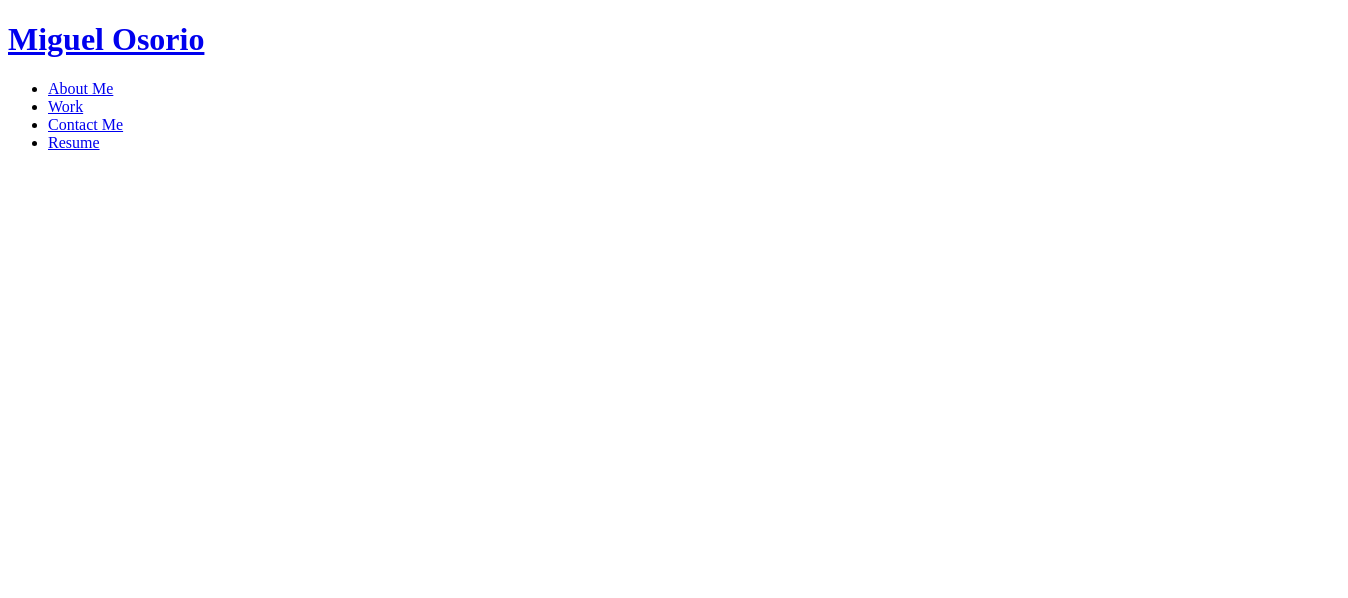
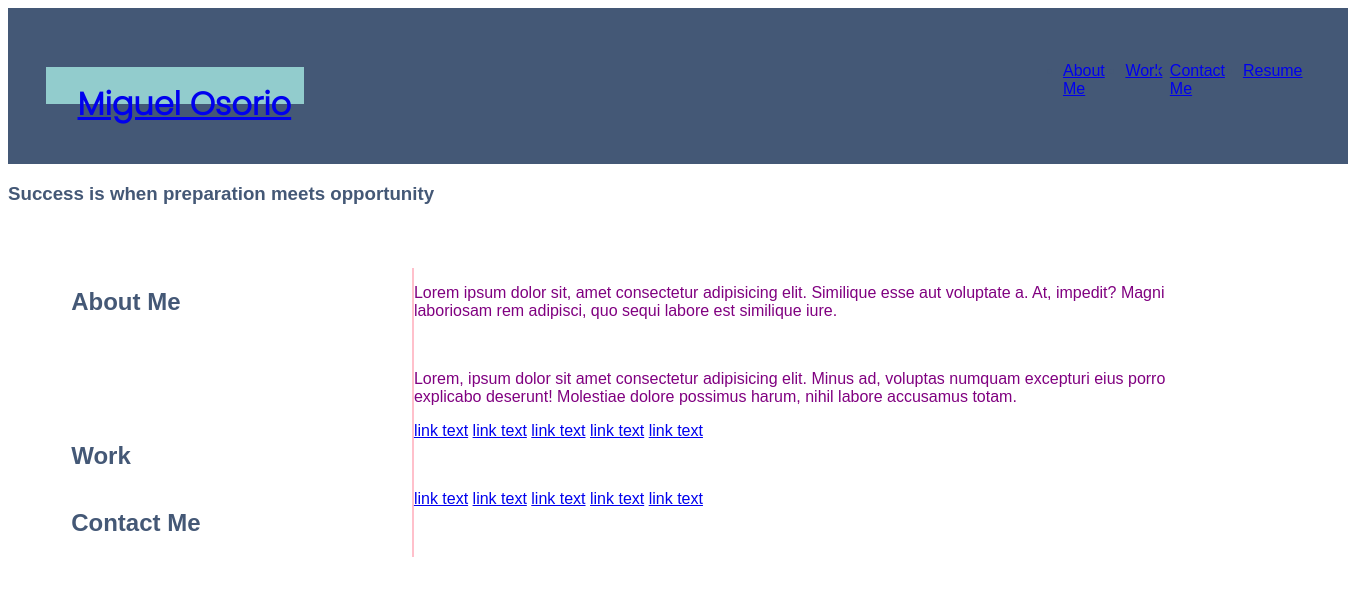
Before and after one commit to miguelxosorio/professional-portfolio, a plain HTML site: page index.html in a window 1280 px wide. Shown: the whole page, 1348 px wide, since content can reach past the window. Drawn offline with Linux system fonts and the light colour scheme.

Commit message:
updating CSS styling

```diff
--- a/assets/style.css
+++ b/assets/style.css
@@ -0,0 +1,63 @@
+* {
+  /* margin: 0.5px;
+    padding: 0; */
+  /* box-sizing: border-box; */
+}
+
+:root {
+  --primary-color: #92cccd;
+  --secondary-color: #445876;
+}
+
+body {
+  font-family: Arial, Helvetica, sans-serif;
+  color: var(--secondary-color);
+}
+
+header {
+  width: 100%;
+  background-color: var(--secondary-color);
+  display: flex;
+  justify-content: space-between;
+  height: 10vh; /* viewport height */
+  padding: 3%;
+}
+
+header h1 {
+  background-color: var(--primary-color);
+  /* font-weight: bolder; */
+  padding: 1%;
+  padding-left: 2.5%;
+  font-family: 'Poppins', sans-serif;
+}
+
+header nav ul {
+  display: flex;
+  justify-content: space-evenly;
+}
+
+li{
+    padding-right:3%;
+}
+
+.container{
+    margin: 2%;
+    padding:3%;
+}
+
+.row{
+    display: flex;
+}
+
+.leftnav {
+    border-right: 2px solid black;
+    width:30%;
+    max-width:30%;
+    border-color: pink;
+}
+
+.content{
+    width:70%;
+    color: purple
+
+}
--- a/index.html
+++ b/index.html
@@ -1,10 +1,15 @@
 <!DOCTYPE html>
 <html lang="en">
-
   <head>
-    <meta charset="UTF-8">
+    <meta charset="UTF-8" />
     <title>Professional Portfolio</title>
-    <link rel="stylesheet" href="./assets/style.css"
+    <link rel="preconnect" href="https://fonts.googleapis.com" />
+    <link rel="preconnect" href="https://fonts.gstatic.com" crossorigin />
+    <link
+      href="https://fonts.googleapis.com/css2?family=Poppins:wght@300&display=swap"
+      rel="stylesheet"
+    />
+    <link rel="stylesheet" href="./assets/style.css" />
   </head>
 
   <body>
@@ -30,5 +35,56 @@
       </nav>
     </header>
 
+    <section class="hero">
+      <div class="subtitle">
+        <h3>Success is when preparation meets opportunity</h3>
+      </div>
+    </section>
+    <main class="container">
+      <article class="row">
+        <aside class="leftnav">
+          <h2>About Me</h2>
+        </aside>
+        <section class="content">
+          <p>
+            Lorem ipsum dolor sit, amet consectetur adipisicing elit. Similique
+            esse aut voluptate a. At, impedit? Magni laboriosam rem adipisci,
+            quo sequi labore est similique iure.
+          </p>
+          <br />
+          <p>
+            Lorem, ipsum dolor sit amet consectetur adipisicing elit. Minus ad,
+            voluptas numquam excepturi eius porro explicabo deserunt! Molestiae
+            dolore possimus harum, nihil labore accusamus totam.
+          </p>
+        </section>
+      </article>
+
+      <article class="row">
+        <aside class="leftnav">
+          <h2>Work</h2>
+        </aside>
+        <section class="content">
+          <a href="url">link text</a>
+          <a href="url">link text</a>
+          <a href="url">link text</a>
+          <a href="url">link text</a>
+          <a href="url">link text</a>
+        </section>
+      </article>
+
+      <article class="row">
+        <aside class="leftnav">
+          <h2>Contact Me</h2>
+        </aside>
+        <section class="content">
+          <a href="url">link text</a>
+          <a href="url">link text</a>
+          <a href="url">link text</a>
+          <a href="url">link text</a>
+          <a href="url">link text</a>
+        </section>
+      </article>
+    </main>
   </body>
 </html>
```
Also changed, not shown: assets/images/Capture.PNG (added). Lines whose indentation alone changed are shown as unchanged.
